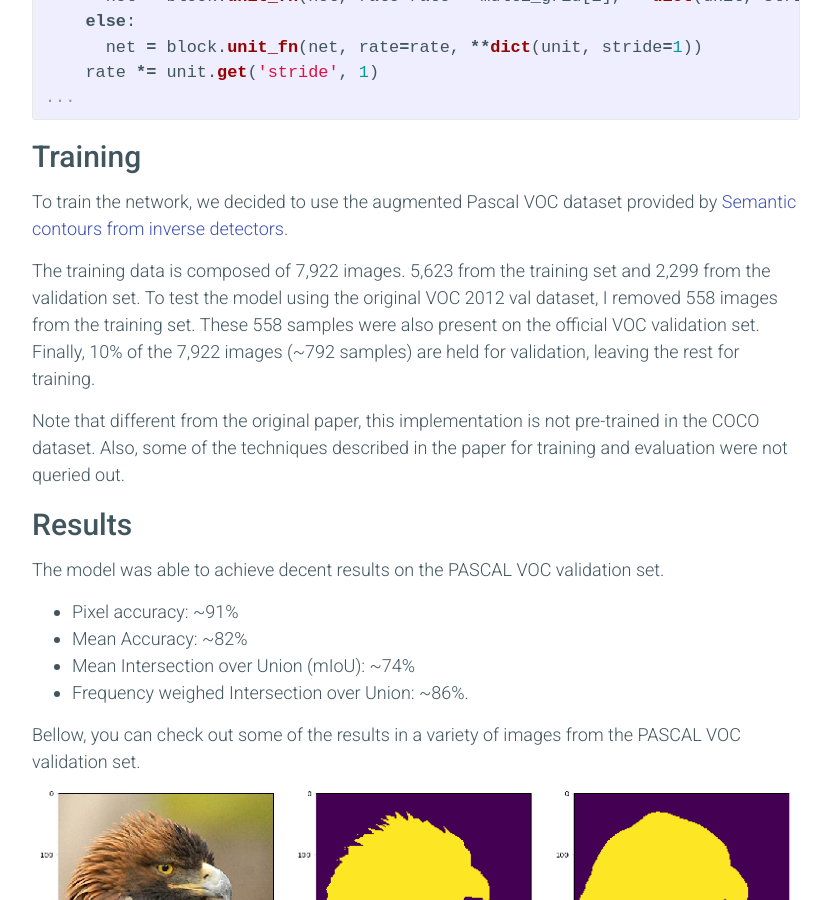
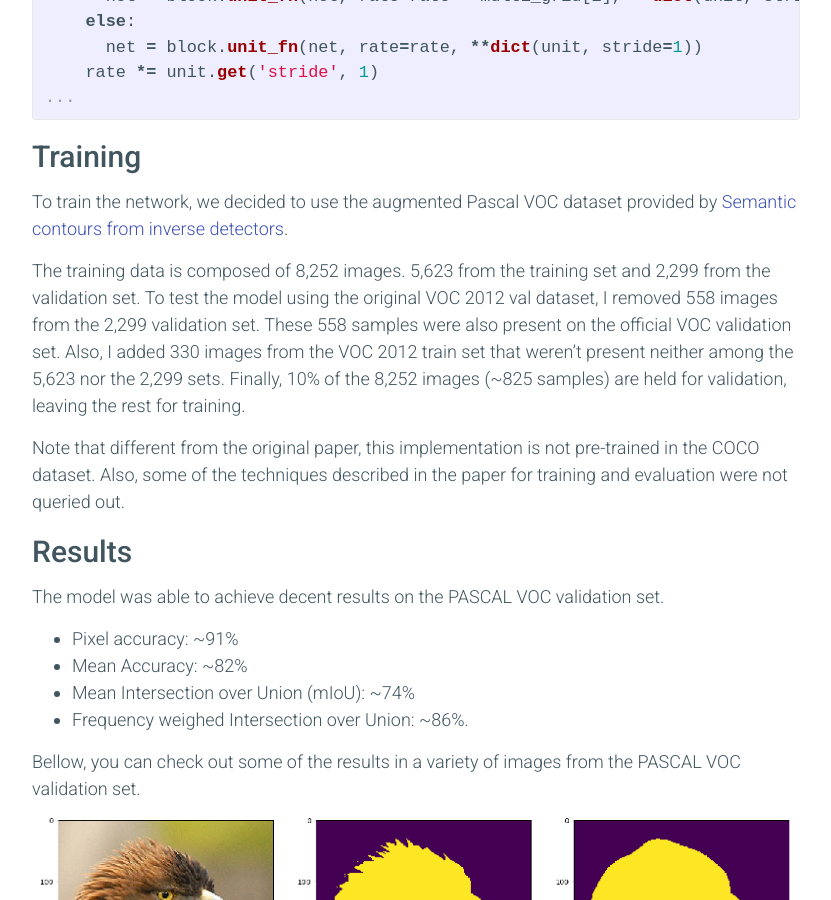
Before and after one commit to sthalles/sthalles.github.io, a Jekyll site: the page built from _posts/2018-01-29-deep_segmentation_network.markdown, in a window 1280 px wide and 900 px high, scrolled down 12189 px. Shown: the whole window, without its empty margins (224-1055 px from the left). Built offline with Jekyll 4.4.1, drawn with Linux system fonts in a browser that asks for light colours; nearby versions of some CDN libraries; comment, search, counter and statistics services are not loaded.

Commit message:
enhanced the training section

```diff
--- a/_posts/2018-01-29-deep_segmentation_network.markdown
+++ b/_posts/2018-01-29-deep_segmentation_network.markdown
@@ -304,7 +304,7 @@
 
 To train the network, we decided to use the augmented Pascal VOC dataset provided by [Semantic contours from inverse detectors](http://ieeexplore.ieee.org/document/6126343/).
 
-The training data is composed of 7,922 images. 5,623 from the training set and 2,299 from the validation set. To test the model using the original VOC 2012 val dataset, I removed 558 images from the training set. These 558 samples were also present on the official VOC validation set. Finally, 10% of the 7,922 images (~792 samples) are held for validation, leaving the rest for training.
+The training data is composed of 8,252 images. 5,623 from the training set and 2,299 from the validation set. To test the model using the original VOC 2012 val dataset, I removed 558 images from the 2,299 validation set. These 558 samples were also present on the official VOC validation set. Also, I added 330 images from the VOC 2012 train set that weren't present neither among the 5,623 nor the 2,299 sets. Finally, 10% of the 8,252 images (~825 samples) are held for validation, leaving the rest for training.
 
 Note that different from the original paper, this implementation is not pre-trained in the COCO dataset. Also, some of the techniques described in the paper for training and evaluation were not queried out.
 
```
